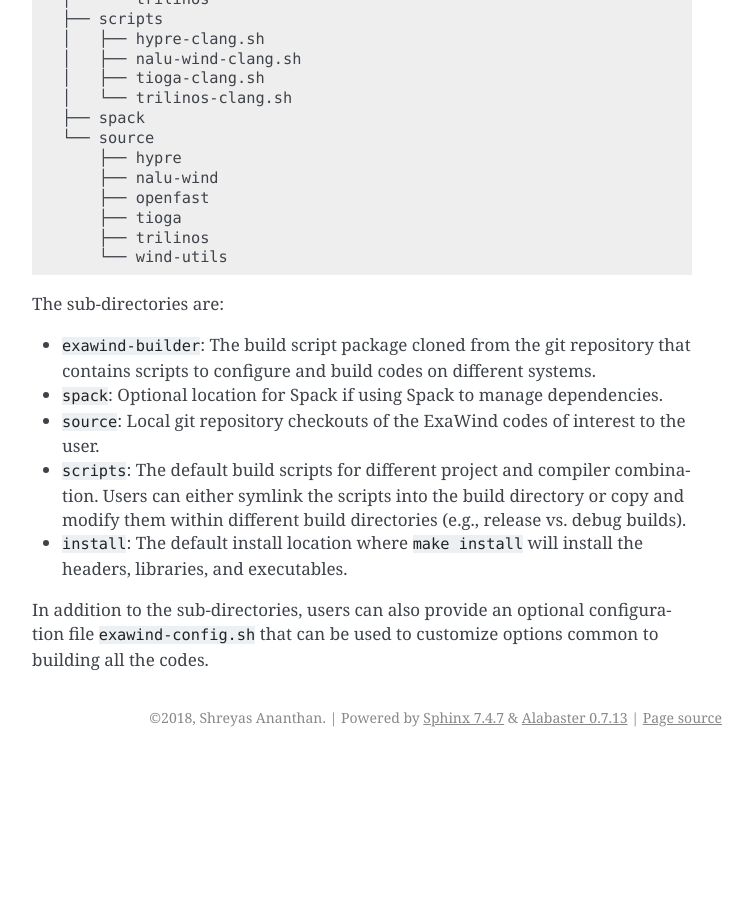
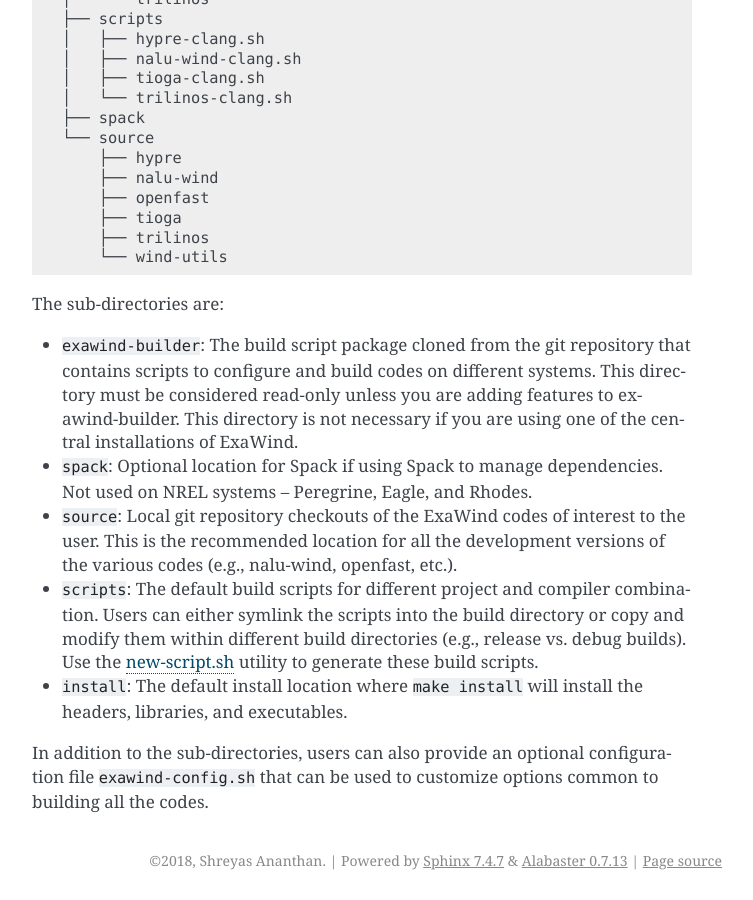
Before and after one commit to Exawind/exawind-builder, a Sphinx documentation site: the page built from doc/source/introduction.rst, in a window 1280 px wide and 900 px high, scrolled down 2272 px. Shown: the whole window, without its empty margins (388-1141 px from the left). Built offline with Sphinx 7.4.7, drawn with Linux system fonts in a browser that asks for light colours; before the commit the page ends 3029 px from its top, so only the background shows below that.

Commit message:
Minor tweaks to documentation

```diff
--- a/doc/source/introduction.rst
+++ b/doc/source/introduction.rst
@@ -125,16 +125,23 @@
 The sub-directories are:
 
 - ``exawind-builder``: The build script package cloned from the git repository
-  that contains scripts to configure and build codes on different systems.
+  that contains scripts to configure and build codes on different systems. This
+  directory must be considered read-only unless you are adding features to
+  exawind-builder. This directory is not necessary if you are using one of the
+  central installations of ExaWind.
 
 - ``spack``: Optional location for Spack if using Spack to manage dependencies.
+  Not used on NREL systems -- Peregrine, Eagle, and Rhodes.
 
-- ``source``: Local git repository checkouts of the ExaWind codes of interest to the user.
+- ``source``: Local git repository checkouts of the ExaWind codes of interest to
+  the user. This is the recommended location for all the development versions of
+  the various codes (e.g., nalu-wind, openfast, etc.).
 
 - ``scripts``: The default build scripts for different project and compiler
   combination. Users can either symlink the scripts into the build directory or
   copy and modify them within different build directories (e.g., release vs.
-  debug builds).
+  debug builds). Use the :ref:`new-script.sh <new-script>` utility to generate
+  these build scripts.
 
 - ``install``: The default install location where ``make install`` will install
   the headers, libraries, and executables.
```
Also changed, not shown: doc/source/installation.rst (+6 -7 lines).
